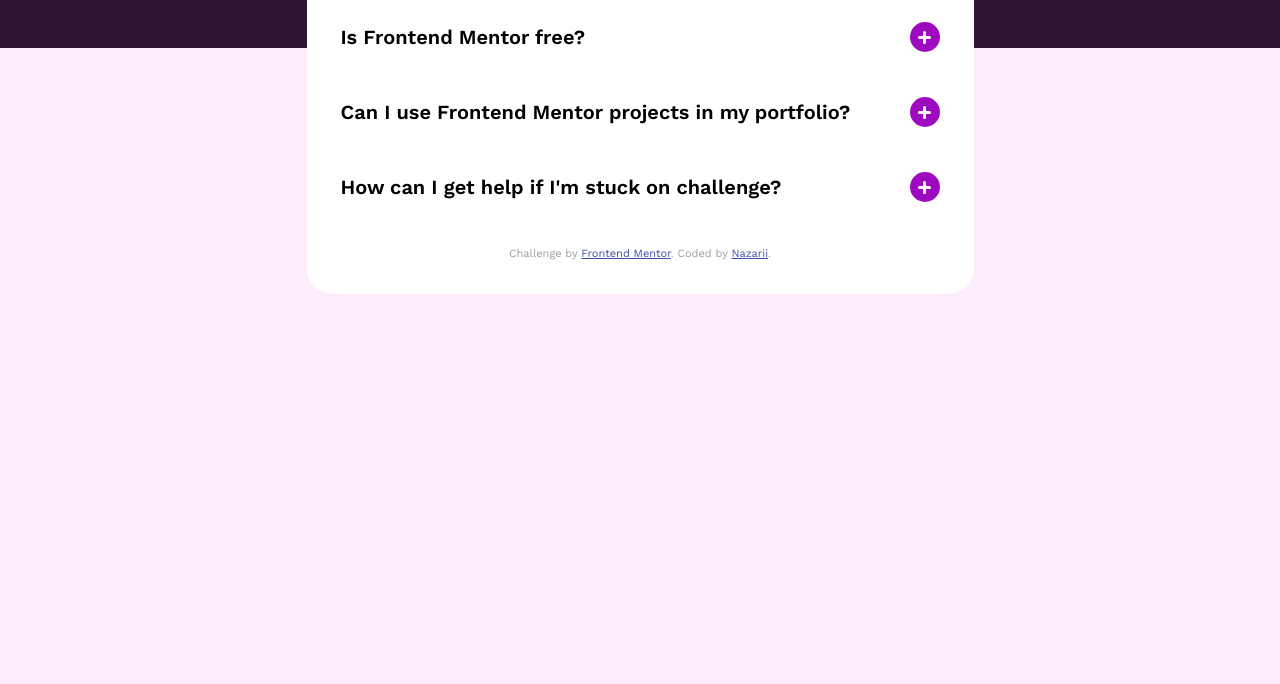
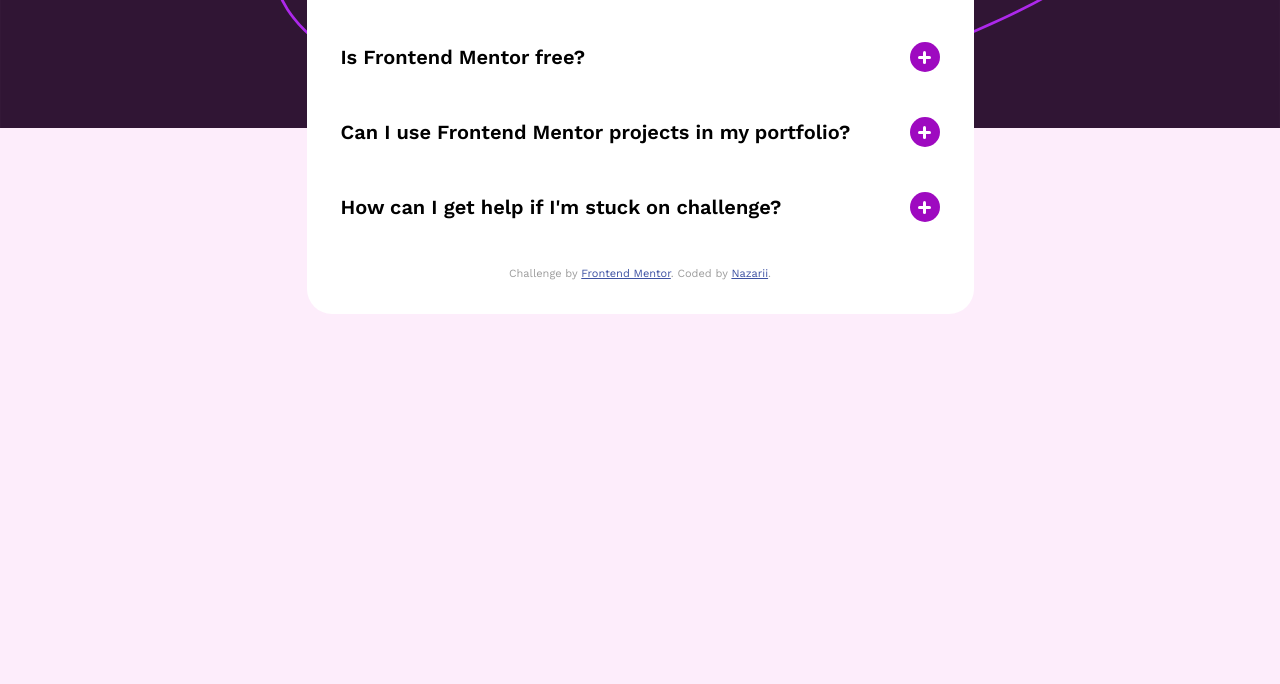
Before and after one commit to Nazarii1234/FAQ-accordion, a plain HTML site: page index.html in a window 1280 px wide. Shown: the part 236-920 px from the top of the page. After the commit the page ends 880 px from the top, so only its background shows below. Drawn offline with Linux system fonts and the light colour scheme.

```diff
--- a/index.html
+++ b/index.html
@@ -42,8 +42,8 @@
       top: 0;
       left: 0;
       background: url('/assets/images/background-pattern-desktop.svg') 0 0 / 100% no-repeat;
-      padding-top: clamp(30px, 7vw, 60px);
-      padding-bottom: clamp(30px, 7vw, 60px);
+      margin-top: clamp(30px, 7vw, 80px);
+      margin-bottom: clamp(30px, 7vw, 60px);
     }
     .main__container {
       display: flex;
```
